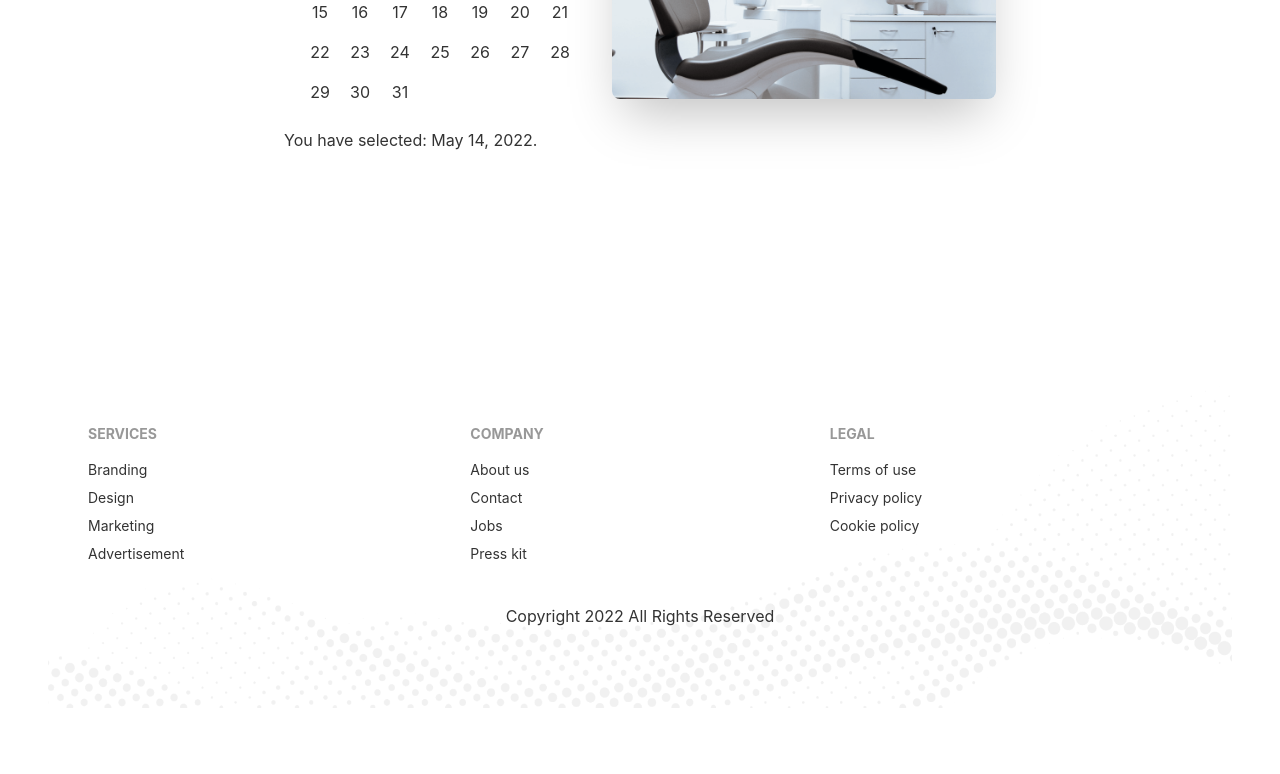
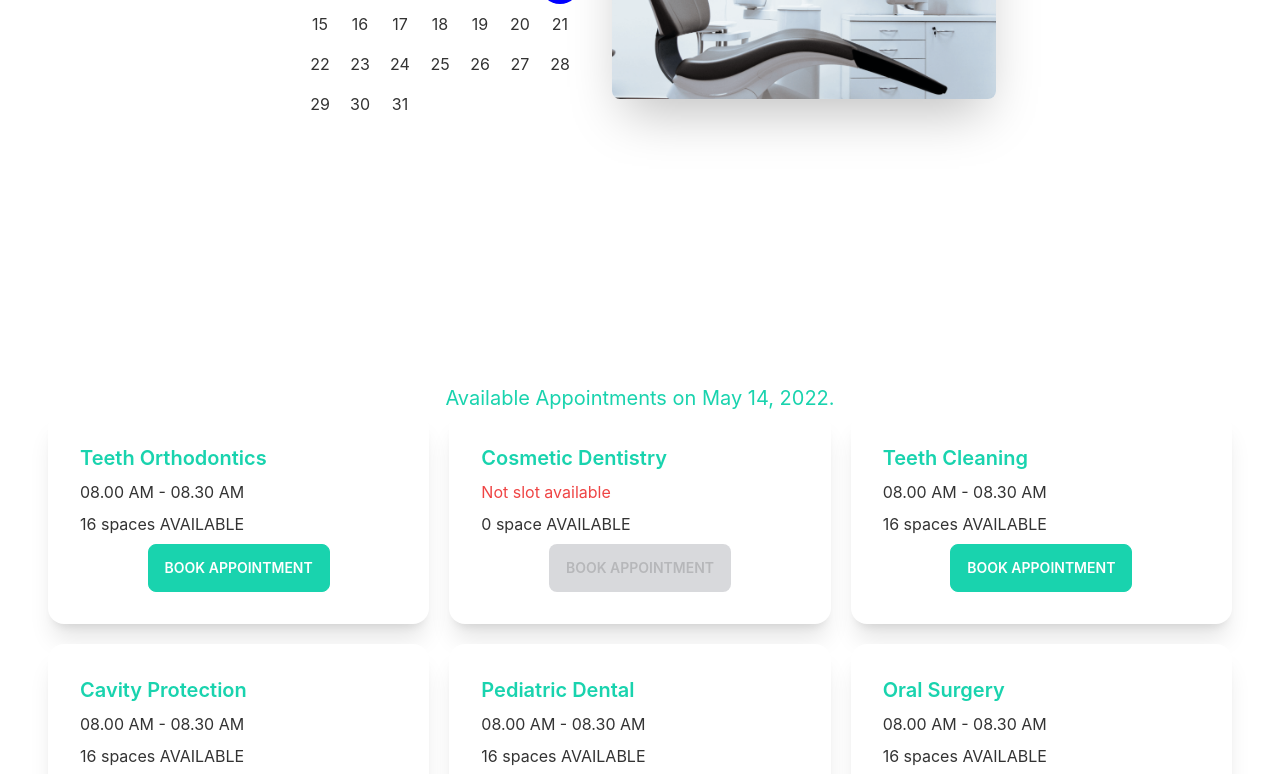
Before and after one commit to naeemtalukder/doctors-portal, a React (Create React App) app: page /appointment in a window 1280 px wide. Shown: the part 480-1254 px from the top of the page. Before the commit the page ends 1188 px from the top, so only its background shows below. Built offline with nearby package versions, Linux system fonts and the light colour scheme.

Commit message:
Add Modal

```diff
--- /dev/null
+++ b/public/services.json
@@ -0,0 +1,117 @@
+[
+    {
+        "_id": 1,
+        "name": "Teeth Orthodontics",
+        "slots": [
+            "08.00 AM - 08.30 AM",
+            "08.30 AM - 09.00 AM",
+            "09.00 AM - 9.30 AM",
+            "09.30 AM - 10.00 AM",
+            "10.00 AM - 10.30 AM",
+            "10.30 AM - 11.00 AM",
+            "11.00 AM - 11.30 AM",
+            "11.30 AM - 12.00 AM",
+            "1.00 PM - 1.30 PM",
+            "1.30 PM - 2.00 PM",
+            "2.00 PM - 2.30 PM",
+            "2.30 PM - 3.00 PM",
+            "3.00 PM - 3.30 PM",
+            "3.30 PM - 4.00 PM",
+            "4.00 PM - 4.30 PM",
+            "4.30 PM - 5.00 PM"
+        ]
+    },
+    {
+        "_id": 2,
+        "name": "Cosmetic Dentistry",
+        "slots": []
+    },
+    {
+        "_id": 3,
+        "name": "Teeth Cleaning",
+        "slots": [
+            "08.00 AM - 08.30 AM",
+            "08.30 AM - 09.00 AM",
+            "09.00 AM - 9.30 AM",
+            "09.30 AM - 10.00 AM",
+            "10.00 AM - 10.30 AM",
+            "10.30 AM - 11.00 AM",
+            "11.00 AM - 11.30 AM",
+            "11.30 AM - 12.00 AM",
+            "1.00 PM - 1.30 PM",
+            "1.30 PM - 2.00 PM",
+            "2.00 PM - 2.30 PM",
+            "2.30 PM - 3.00 PM",
+            "3.00 PM - 3.30 PM",
+            "3.30 PM - 4.00 PM",
+            "4.00 PM - 4.30 PM",
+            "4.30 PM - 5.00 PM"
+        ]
+    },
+    {
+        "_id": 4,
+        "name": "Cavity Protection",
+        "slots": [
+            "08.00 AM - 08.30 AM",
+            "08.30 AM - 09.00 AM",
+            "09.00 AM - 9.30 AM",
+            "09.30 AM - 10.00 AM",
+            "10.00 AM - 10.30 AM",
+            "10.30 AM - 11.00 AM",
+            "11.00 AM - 11.30 AM",
+            "11.30 AM - 12.00 AM",
+            "1.00 PM - 1.30 PM",
+            "1.30 PM - 2.00 PM",
+            "2.00 PM - 2.30 PM",
+            "2.30 PM - 3.00 PM",
+            "3.00 PM - 3.30 PM",
+            "3.30 PM - 4.00 PM",
+            "4.00 PM - 4.30 PM",
+            "4.30 PM - 5.00 PM"
+        ]
+    },
+    {
+        "_id": 5,
+        "name": "Pediatric Dental",
+        "slots": [
+            "08.00 AM - 08.30 AM",
+            "08.30 AM - 09.00 AM",
+            "09.00 AM - 9.30 AM",
+            "09.30 AM - 10.00 AM",
+            "10.00 AM - 10.30 AM",
+            "10.30 AM - 11.00 AM",
+            "11.00 AM - 11.30 AM",
+            "11.30 AM - 12.00 AM",
+            "1.00 PM - 1.30 PM",
+            "1.30 PM - 2.00 PM",
+            "2.00 PM - 2.30 PM",
+            "2.30 PM - 3.00 PM",
+            "3.00 PM - 3.30 PM",
+            "3.30 PM - 4.00 PM",
+            "4.00 PM - 4.30 PM",
+            "4.30 PM - 5.00 PM"
+        ]
+    },
+    {
+        "_id": 6,
+        "name": "Oral Surgery",
+        "slots": [
+            "08.00 AM - 08.30 AM",
+            "08.30 AM - 09.00 AM",
+            "09.00 AM - 9.30 AM",
+            "09.30 AM - 10.00 AM",
+            "10.00 AM - 10.30 AM",
+            "10.30 AM - 11.00 AM",
+            "11.00 AM - 11.30 AM",
+            "11.30 AM - 12.00 AM",
+            "1.00 PM - 1.30 PM",
+            "1.30 PM - 2.00 PM",
+            "2.00 PM - 2.30 PM",
+            "2.30 PM - 3.00 PM",
+            "3.00 PM - 3.30 PM",
+            "3.30 PM - 4.00 PM",
+            "4.00 PM - 4.30 PM",
+            "4.30 PM - 5.00 PM"
+        ]
+    }
+]
--- a/src/Pages/Apointment/Apointment.js
+++ b/src/Pages/Apointment/Apointment.js
@@ -1,11 +1,14 @@
-import React from 'react';
+import React, { useState } from 'react';
 import Footer from '../Shared/Footer';
 import ApointmentBanner from './ApointmentBanner';
+import AvailableAppointment from './AvailableAppointment';
 
 const Apointment = () => {
+    const [date, setDate] = useState(new Date());
     return (
         <div>
-            <ApointmentBanner></ApointmentBanner>
+            <ApointmentBanner date={date} setDate={setDate}></ApointmentBanner>
+            <AvailableAppointment date={date} setDate={setDate}></AvailableAppointment>
             <Footer></Footer>
         </div>
     );
--- a/src/Pages/Apointment/ApointmentBanner.js
+++ b/src/Pages/Apointment/ApointmentBanner.js
@@ -1,11 +1,10 @@
-import React, { useState } from 'react';
+import React from 'react';
 import chair from '../../assets/images/chair.png';
 import { DayPicker } from 'react-day-picker';
 import 'react-day-picker/dist/style.css';
-import { format } from 'date-fns';
 
-const ApointmentBanner = () => {
-    const [date, setDate] = useState(new Date());
+const ApointmentBanner = ({ date, setDate }) => {
+
     return (
         <div class="hero min-h-screen">
             <div class="hero-content flex-col lg:flex-row-reverse">
@@ -16,7 +15,6 @@
                         selected={date}
                         onSelect={setDate}
                     />
-                    <p>You have selected: {format(date, 'PP')}.</p>
                 </div>
             </div>
         </div>
--- /dev/null
+++ b/src/Pages/Apointment/AvailableAppointment.js
@@ -0,0 +1,34 @@
+import { format } from 'date-fns';
+import React, { useEffect, useState } from 'react';
+import Service from '../Apointment/Service';
+import BookingModal from './BookingModal';
+
+const AvailableAppointment = ({ date, setDate }) => {
+    const [services, setServices] = useState([]);
+    const [treatment, setTreatment] = useState(null);
+    useEffect(() => {
+        fetch('services.json')
+            .then(res => res.json())
+            .then(data => setServices(data))
+    }, [])
+    return (
+        <div>
+            <h2 className='text-xl text-secondary text-center'>Available Appointments on {format(date, 'PP')}.</h2>
+            <div className='grid grid-cols-1 md:grid-cols-2 lg:grid-cols-3 gap-5'>
+                {
+                    services.map(service =>
+                        <Service
+                            key={service._id}
+                            service={service}
+                            setTreatment={setTreatment}
+                        ></Service>)
+                }
+            </div>
+            {
+                treatment && <BookingModal treatment={treatment}></BookingModal>
+            }
+        </div>
+    );
+};
+
+export default AvailableAppointment;
--- /dev/null
+++ b/src/Pages/Apointment/BookingModal.js
@@ -0,0 +1,22 @@
+import React from 'react';
+
+const BookingModal = ({ treatment }) => {
+    const { name, slots } = treatment;
+    return (
+        <div>
+            <input type="checkbox" id="booking-modal" class="modal-toggle" />
+            <div class="modal modal-bottom sm:modal-middle">
+                <div class="modal-box">
+                    <label for="booking-modal" class="btn btn-sm btn-circle absolute right-2 top-2">✕</label>
+                    <h3 class="font-bold text-lg text-secondary">Booking for: {name}</h3>
+                    <p class="py-4">You've been selected for a chance to get one year of subscription to use Wikipedia for free!</p>
+                    <div class="modal-action">
+                        <label for="booking-modal" class="btn">Yay!</label>
+                    </div>
+                </div>
+            </div>
+        </div>
+    );
+};
+
+export default BookingModal;
--- /dev/null
+++ b/src/Pages/Apointment/Service.js
@@ -0,0 +1,29 @@
+import React from 'react';
+
+const Service = ({ service, setTreatment }) => {
+    const { slots, name } = service;
+    return (
+        <div class="card lg:mx-w-lg bg-base-100 shadow-xl">
+            <div class="card-body">
+                <h2 class="card-title text-secondary">{name}</h2>
+                <p>
+                    {
+                        slots.length > 0
+                            ? <span>{slots[0]}</span> : <span className='text-red-500'>Not slot available</span>
+                    }
+                </p>
+                <p>{slots.length} {slots.length > 1 ? 'spaces' : 'space'} AVAILABLE</p>
+                <div class="card-actions justify-center">
+                    <label
+                        for="booking-modal"
+                        disabled={slots.length === 0}
+                        onClick={() => setTreatment(service)}
+                        class="btn btn-secondary text-white uppercase">Book Appointment
+                    </label>
+                </div>
+            </div>
+        </div>
+    );
+};
+
+export default Service;
```
